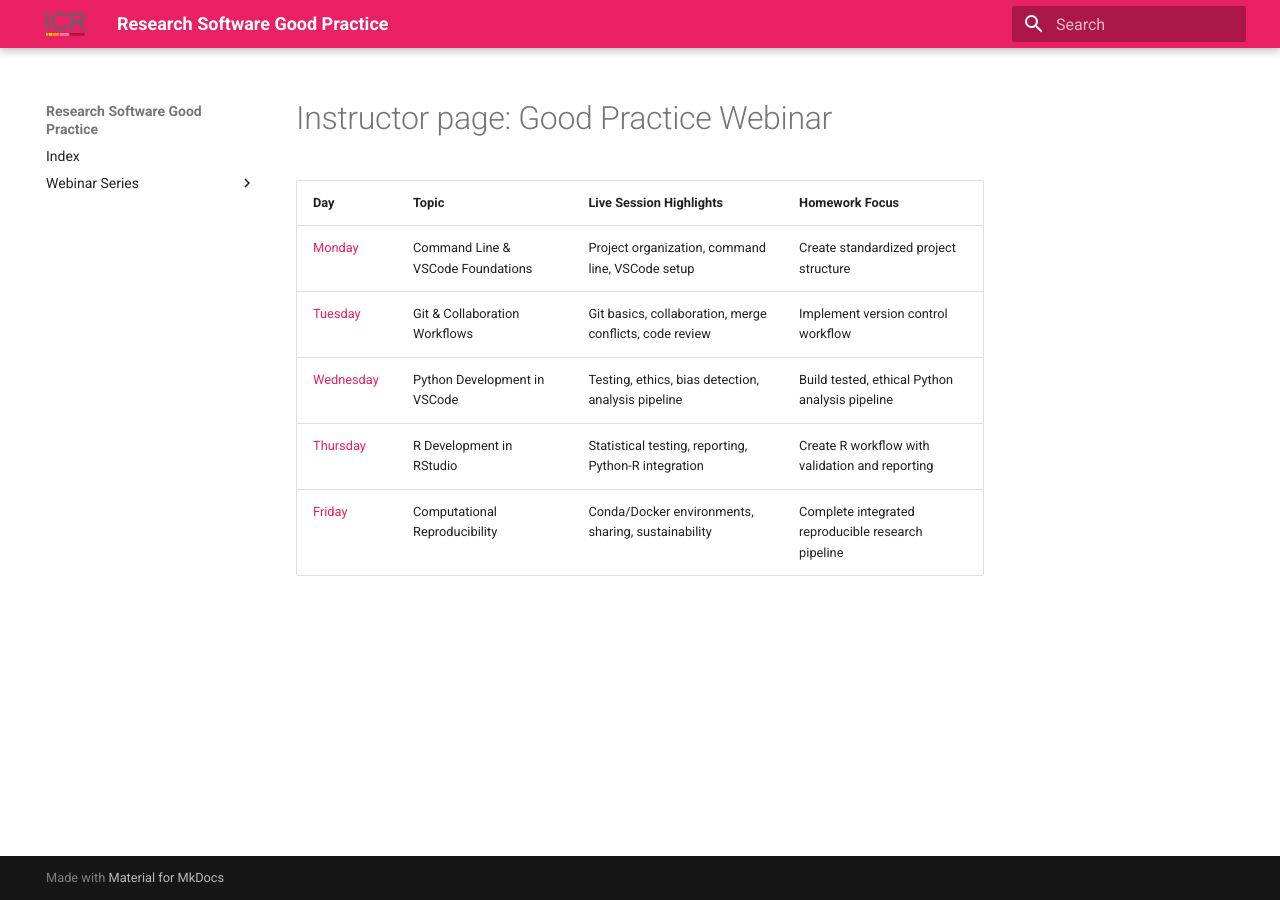
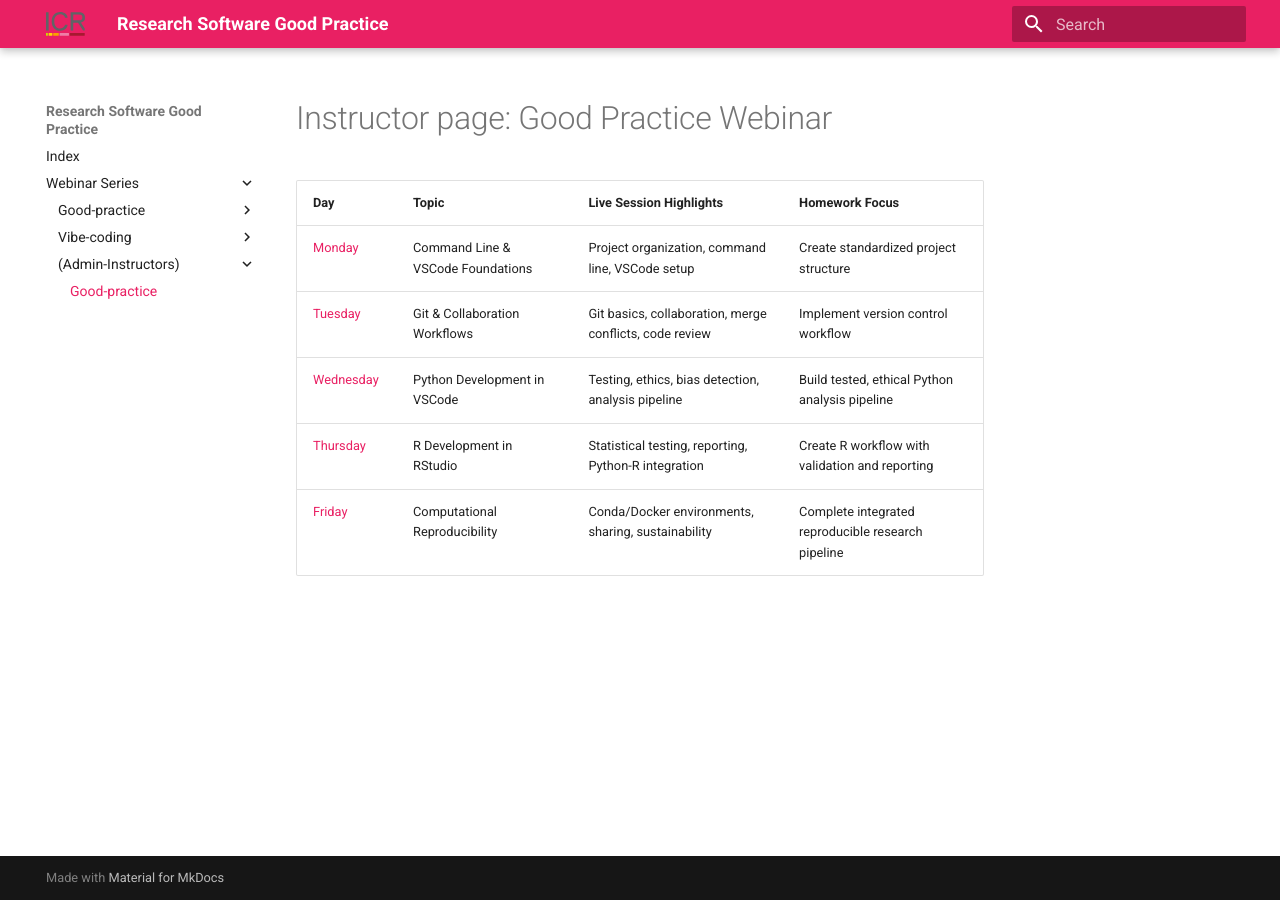
Before and after one commit to ICR-SC/good-practice, an MkDocs documentation site: the page built from docs/good/instructor/overview.md, in a window 1280 px wide. Built offline with MkDocs 1.6.1 and Material for MkDocs 9.7.7, drawn with Linux system fonts in a browser that asks for light colours.

Commit message:
page correction

```diff
--- a/mkdocs.yml
+++ b/mkdocs.yml
@@ -10,7 +10,7 @@ nav:
     - Vibe-coding:
       - 'Overview': 'vibe/overview.md'
     - (Admin-Instructors):
-      - 'Good-practice': 'instructor/overview.md'
+      - 'Good-practice': 'good/instructor/overview.md'
 
 theme:
   name: material
```
